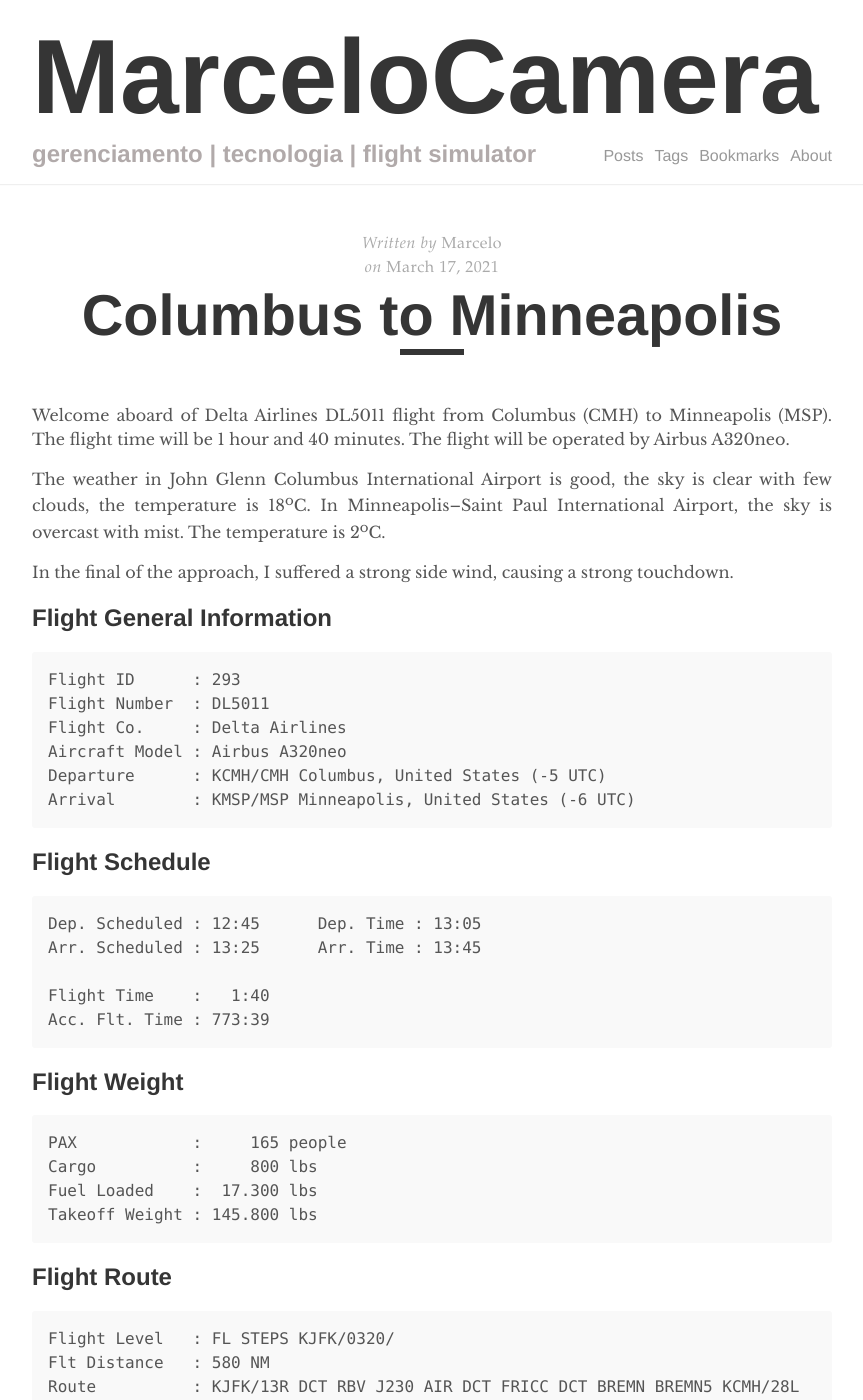
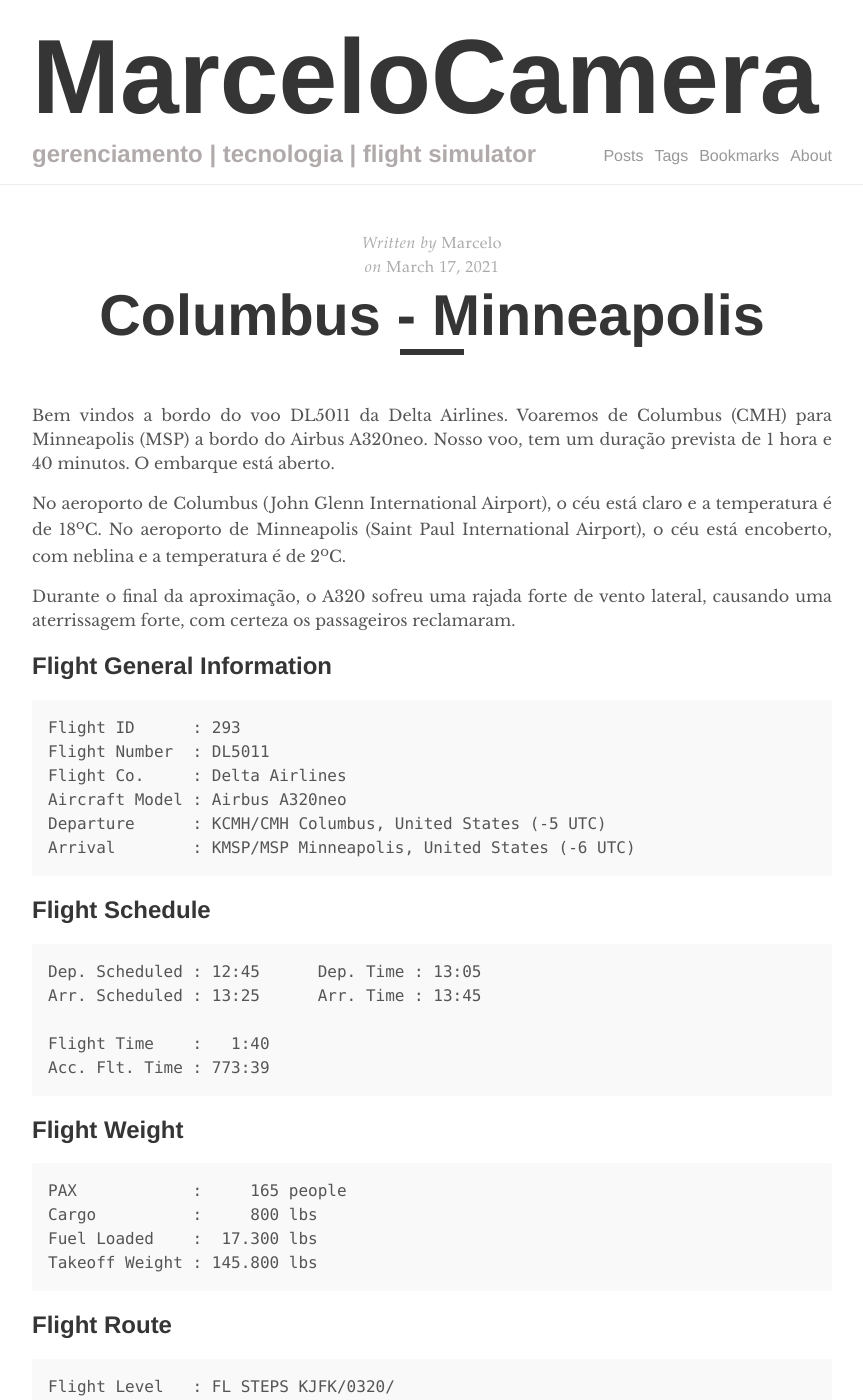
Before and after one commit to marcelocamera/marcelocamera.github.io, a Jekyll site: the page built from _posts/2021-03-17-293-CMH-MSP.md, in a window 1280 px wide and 1400 px high. Shown: the whole window, without its empty margins (208-1071 px from the left). Built offline with Jekyll 4.4.1, drawn with Linux system fonts in a browser that asks for light colours; comment, search, counter and statistics services are not loaded; some of the changed text lies outside the part shown.

Commit message:
Update 2021-03-17-293-CMH-MSP.md

```diff
--- a/_posts/2021-03-17-293-CMH-MSP.md
+++ b/_posts/2021-03-17-293-CMH-MSP.md
@@ -1,17 +1,17 @@
 ---
 layout: post
-title: "Columbus to Minneapolis"
+title: "Columbus - Minneapolis"
 author: "Marcelo"
 comments: true
 tags: flight-simulator
 excerpt_separator: <!--more-->
 ---
-Welcome aboard of Delta Airlines DL5011 flight from Columbus (CMH) to Minneapolis (MSP). The flight time will be 1 hour and 40 minutes. The flight will be operated by Airbus A320neo.
+Bem vindos a bordo do voo DL5011 da Delta Airlines. Voaremos de Columbus (CMH) para Minneapolis (MSP) a bordo do Airbus A320neo. Nosso voo, tem um duração prevista de 1 hora e 40 minutos. O embarque está aberto.
 <!--more-->
 
-The weather in John Glenn Columbus International Airport is good, the sky is clear with few clouds, the temperature is 18<sup>o</sup>C. In Minneapolis–Saint Paul International Airport, the sky is overcast with mist. The temperature is 2<sup>o</sup>C.
+No aeroporto de Columbus (John Glenn International Airport), o céu está claro e a temperatura é de 18<sup>o</sup>C. No aeroporto de Minneapolis (Saint Paul International Airport), o céu está encoberto, com neblina e a temperatura é de 2<sup>o</sup>C.
 
-In the final of the approach, I suffered a strong side wind, causing a strong touchdown.
+Durante o final da aproximação, o A320 sofreu uma rajada forte de vento lateral, causando uma aterrissagem forte, com certeza os passageiros reclamaram.
 
 ## Flight General Information
 {% highlight markdown %}
@@ -50,18 +50,17 @@ Route          : KJFK/13R DCT RBV J230 AIR DCT FRICC DCT BREMN BREMN5 KCMH/28L
 ## Weather Information
 {% highlight markdown %}
 KCMH/CMH GLENN COLUMBUS INTL
-   KCMH 162251Z 14010KT 10SM CLR 18/06 A2993 RMK AO2 SLP133 T01780061 1718/1818
-   15008KT P6SM OVC200
+   KCMH 162251Z 14010KT 10SM CLR 18/06 A2993
 
 KMSP/MSP MINNEAPOLIS-ST PAUL INTL/WOLD-
-   KMSP 171953Z 05016KT 4SM BR OVC005 02/00 A2994 RMK AO2 SLP146 T00170000
+   KMSP 171953Z 05016KT 4SM BR OVC005 02/00 A2994
 {% endhighlight %}
 
 <figure align="center">
-   <img src="/assets/293.PNG">
+   <img src="/assets/293a.webp">
 </figure>
 <p>
 <figure align="center">
-   <img src="/assets/293a.webp">
+   <img src="/assets/293b.webp">
 </figure>
 </p>
```
